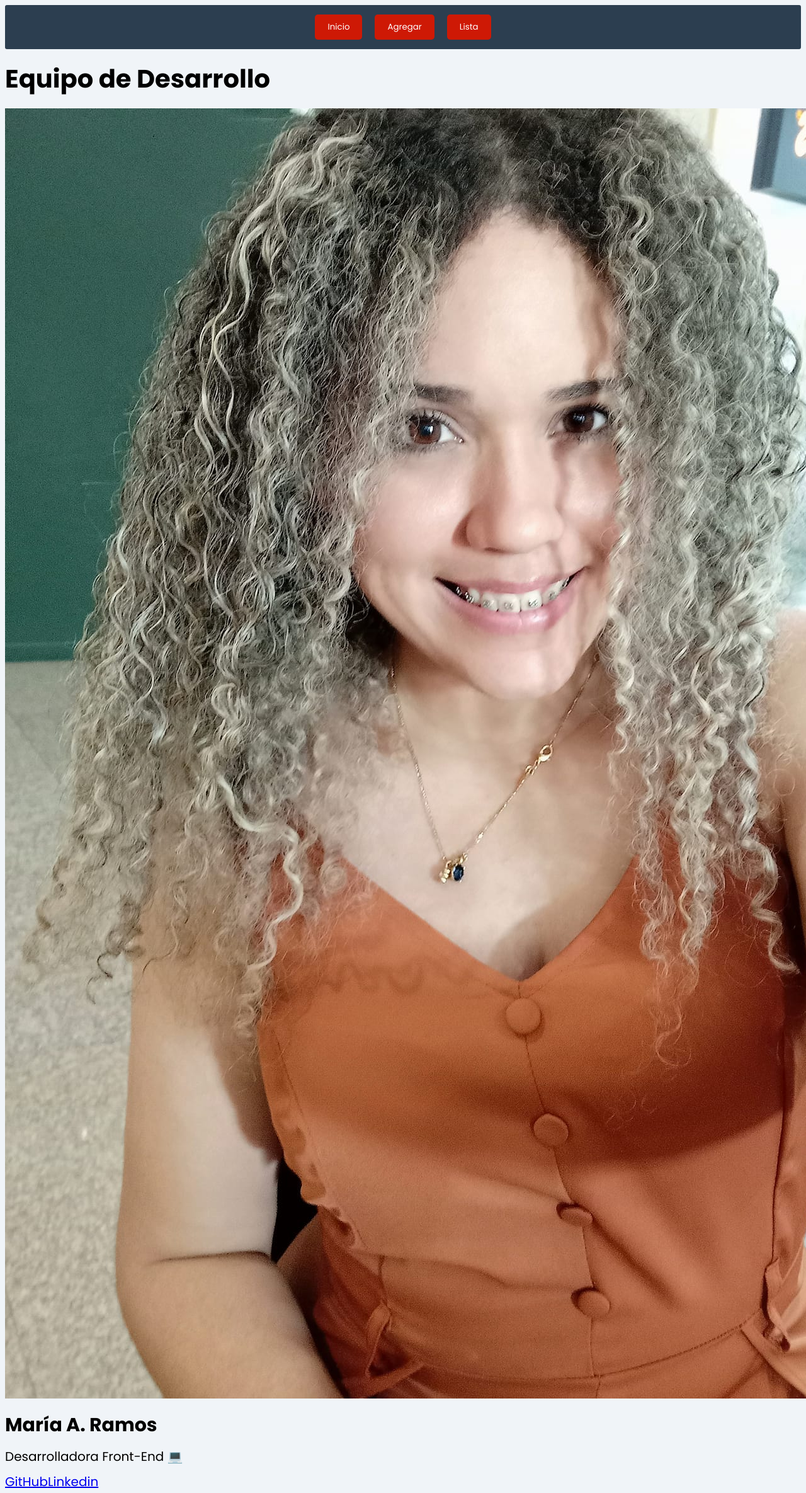
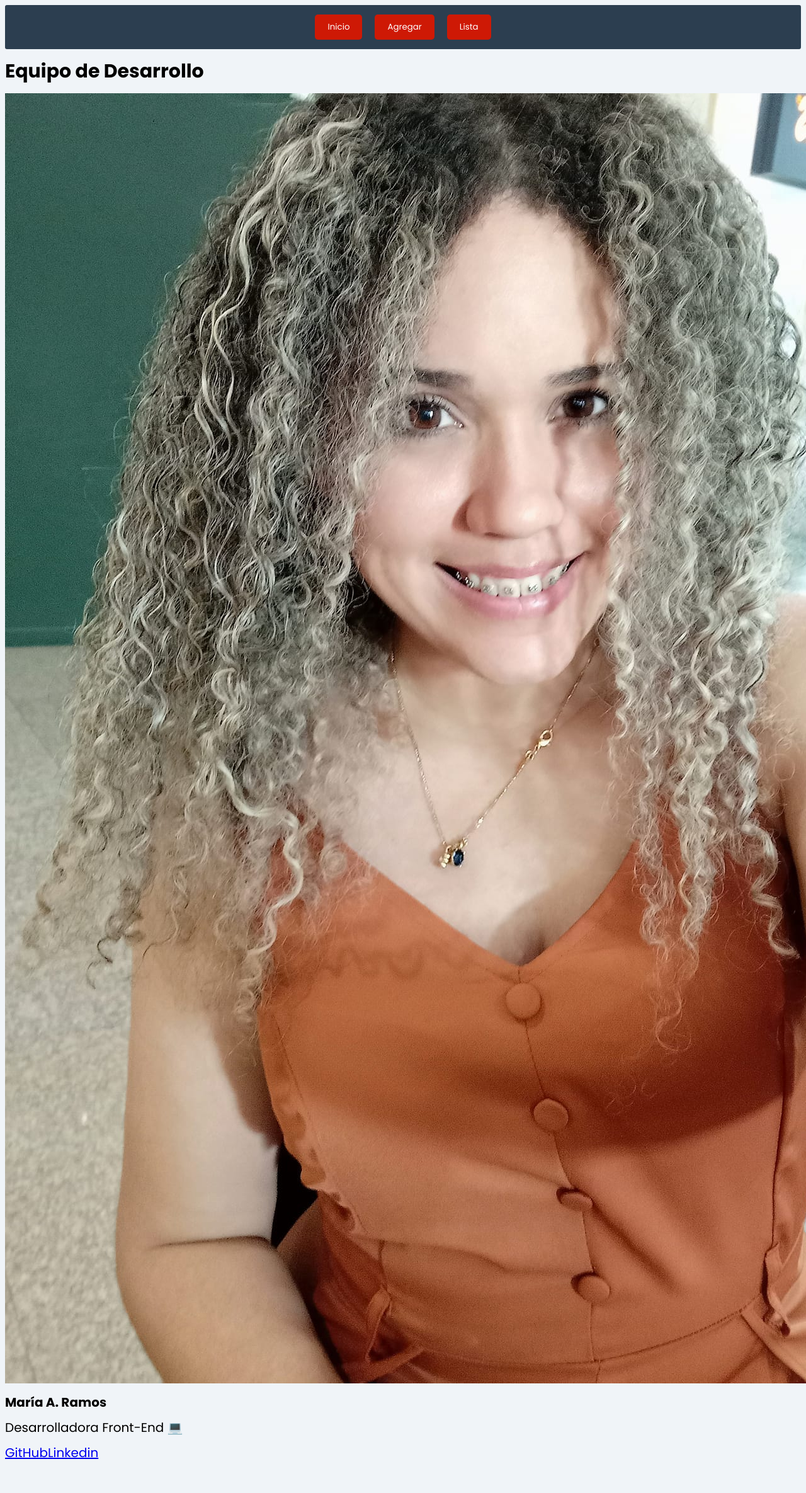
Before and after one commit to Marc-07/React-API-ListadoProducto, a React (Vite) app: page / in a window 1280 px wide. Shown: the top 2370 px of the page at 63% size. After the commit the page ends 2324 px from the top, so only its background shows below. Built offline with nearby package versions, Linux system fonts and the light colour scheme.

Commit message:
Se agregan estilos a los heading

```diff
--- a/src/styles/style.css
+++ b/src/styles/style.css
@@ -15,6 +15,22 @@ body{
     font-size: 2rem;
     font-family: "Poppins";
     line-height: 1;
+}
+
+h1, h2, h3{
+    font-family: "Poppins", serif;
+}
+
+h1{
+    font-size: 3rem;
+}
+
+h2 {
+    font-size: 2rem;
+}
+
+h3{
+    font-size: 1rem;
 }
 
 /* Estilos nav - button*/
```
